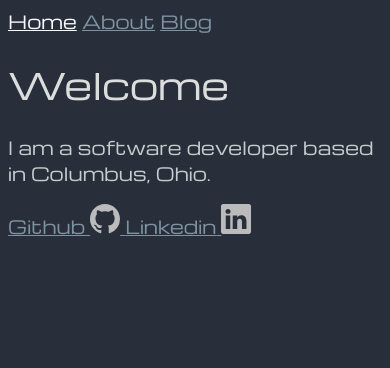
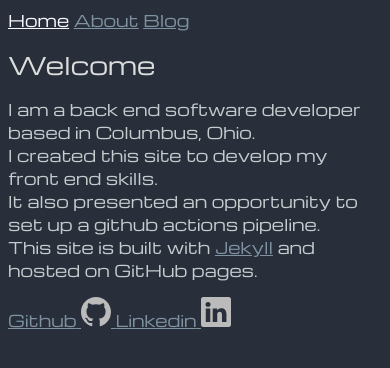
Before and after one commit to rwnewsom/rwnewsom.github.io, a Jekyll site: the page built from index.html, in a window 390 px wide. Shown: the top 368 px of the page. Built offline with Jekyll 4.4.1, drawn with Linux system fonts in a browser that asks for light colours.

Commit message:
better on mobile

```diff
--- a/_layouts/default.html
+++ b/_layouts/default.html
@@ -2,6 +2,7 @@
 <html>
   <head>
     <meta charset="utf-8">
+    <meta name="viewport" content="width=device-width, initial-scale=1">
     <title>{{ page.title }}</title>
     <link rel="stylesheet" href="/assets/css/style.css">
   </head>
--- a/assets/css/style.scss
+++ b/assets/css/style.scss
@@ -3,6 +3,24 @@
 /* Base */
 html {
   font-size: 18px;
+}
+
+@media (max-width: 600px) {
+  html {
+    font-size: 16px;
+  }
+  .main-content {
+    padding-top: 15px;
+    padding-bottom: 15px;
+  }
+  h1, h2 {
+    font-size: 1.5em;
+  }
+  .padded {
+    padding-top: 15px;
+    padding-bottom: 15px;
+    line-height: 24px;
+  }
 }
 
 /* 01 Font family */
@@ -25,6 +43,9 @@ html {
 }
 
 .main-content {
+  display: flex;
+  flex-direction: column;
+  align-items: center;
   padding-top: 30px;
   padding-bottom: 30px;
   line-height: 30px;
--- a/index.html
+++ b/index.html
@@ -11,7 +11,10 @@ title: RNews - Home
   <body>
     <h1>Welcome</h1>
   <p>
-    I am a software developer based in Columbus, Ohio.
+    I am a back end software developer based in Columbus, Ohio.<br/>
+    I created this site to develop my front end skills.<br/>
+    It also presented an opportunity to set up a github actions pipeline.<br/>
+    This site is built with <a href="https://jekyllrb.com/docs/" target="_blank" rel="noopener">Jekyll</a> and hosted on GitHub pages.
   </p>
   <div class="social-icons">
     <a target="_blank" class="balloon" href="https://github.com/rwnewsom" aria-label="Github" data-balloon-pos="down">
```
